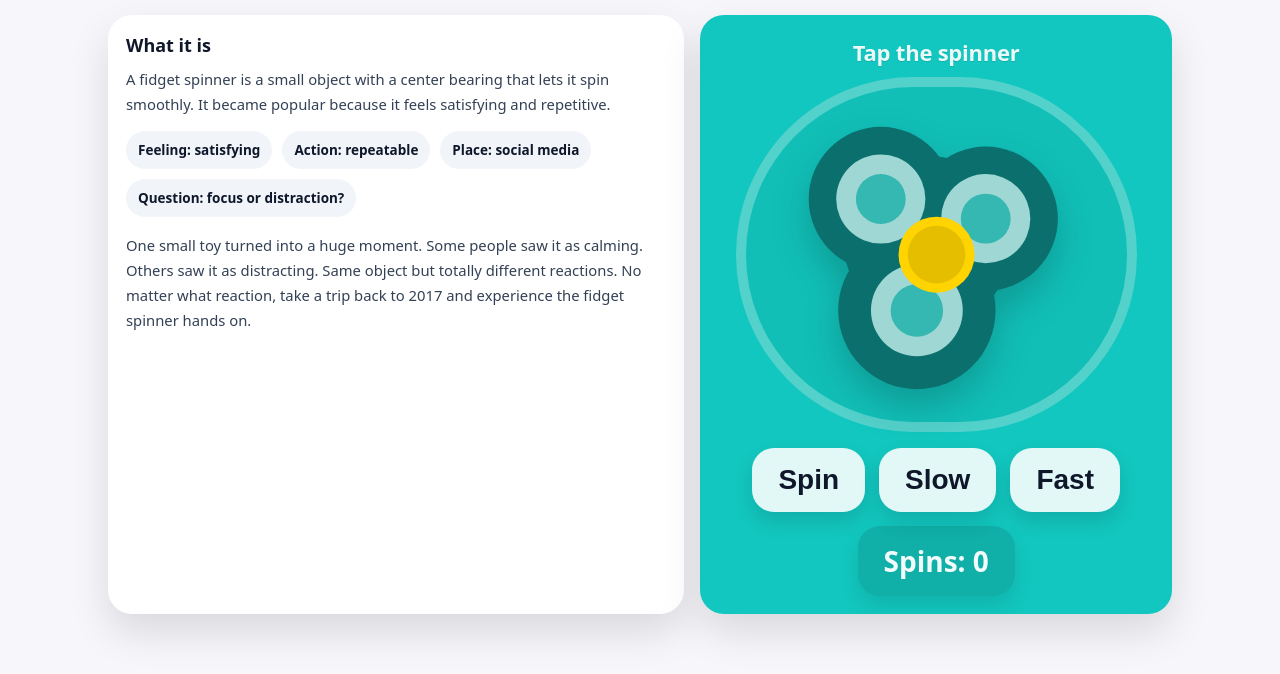
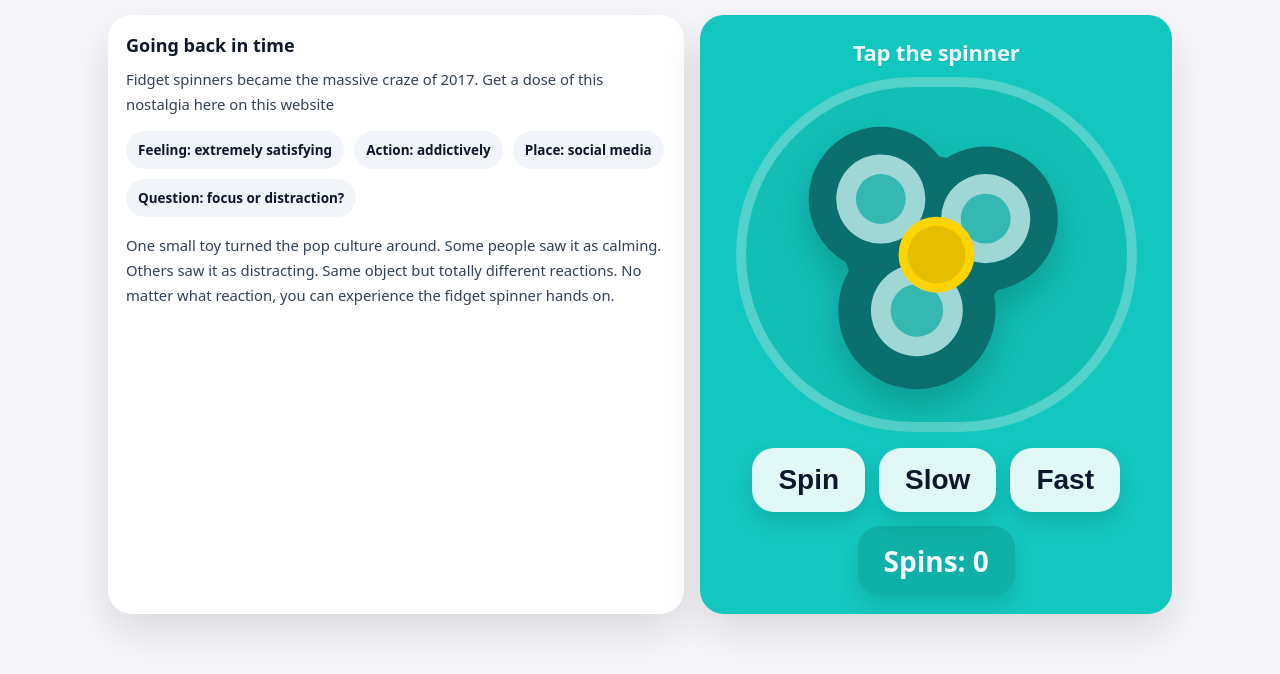
Before and after one commit to Chunhao-Hu/fidget-spinner-site, a plain HTML site: page index.html in a window 1280 px wide. Shown: the part 116-790 px from the top of the page. Drawn offline with Linux system fonts and the light colour scheme.

Commit message:
Revise index.html for content and style updates
Updated the content and styling of the spinner page.

```diff
--- a/index.html
+++ b/index.html
@@ -217,20 +217,20 @@
 
     <div class="grid">
       <section class="card">
-        <h2>What it is</h2>
+        <h2>Going back in time</h2>
         <p>
-          A fidget spinner is a small object with a center bearing that lets it spin smoothly. It became popular because it feels satisfying and repetitive.
+          Fidget spinners became the massive craze of 2017. Get a dose of this nostalgia here on this website
         </p>
 
         <div class="chips">
-          <div class="chip">Feeling: satisfying</div>
-          <div class="chip">Action: repeatable</div>
+          <div class="chip">Feeling: extremely satisfying</div>
+          <div class="chip">Action: addictively  </div>
           <div class="chip">Place: social media</div>
           <div class="chip">Question: focus or distraction?</div>
         </div>
 
         <p style="margin-bottom:0;">
-          One small toy turned into a huge moment. Some people saw it as calming. Others saw it as distracting. Same object but totally different reactions. No matter what reaction, take a trip back to 2017 and experience the fidget spinner hands on.
+          One small toy turned the pop culture around. Some people saw it as calming. Others saw it as distracting. Same object but totally different reactions. No matter what reaction, you can experience the fidget spinner hands on.
         </p>
       </section>
 
```
